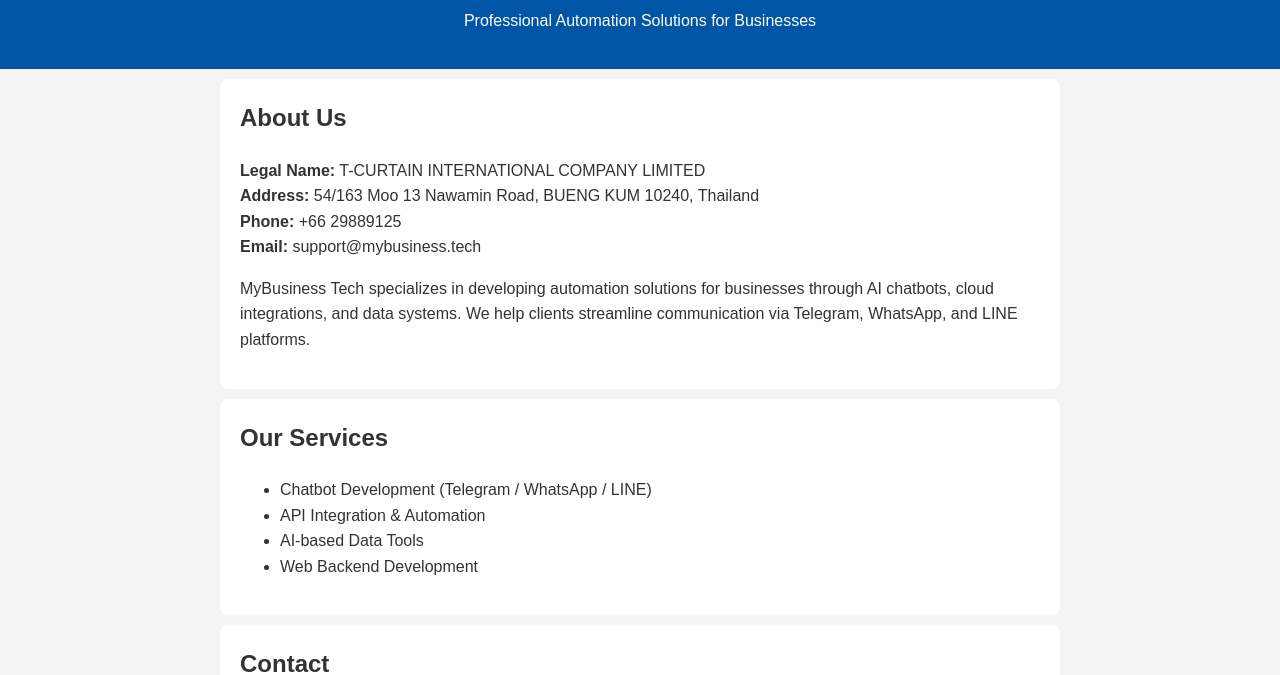
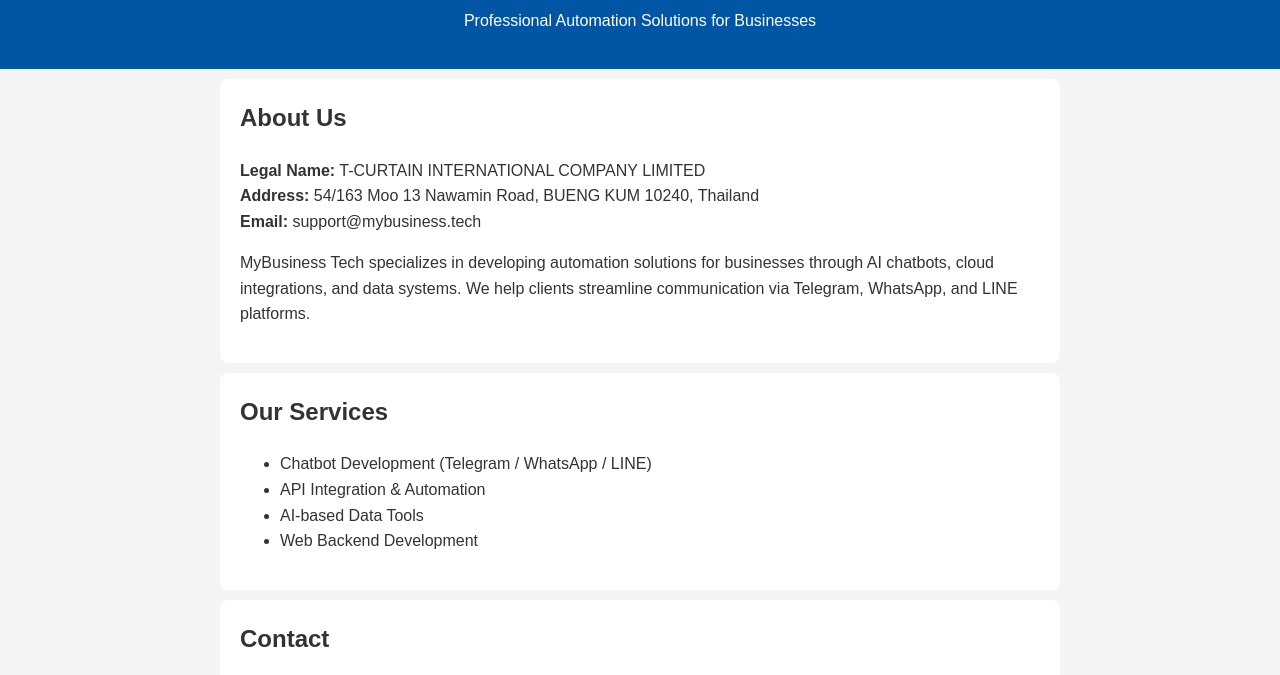
Before and after one commit to tcbkk/site, a plain HTML site: page index.html in a window 1280 px wide. Shown: the part 85-760 px from the top of the page. Drawn offline with Linux system fonts and the light colour scheme.

Commit message:
Update index.html

```diff
--- a/index.html
+++ b/index.html
@@ -17,7 +17,6 @@
         <p>
             <strong>Legal Name:</strong> T-CURTAIN INTERNATIONAL COMPANY LIMITED<br>
             <strong>Address:</strong> 54/163 Moo 13 Nawamin Road, BUENG KUM 10240, Thailand<br>
-            <strong>Phone:</strong> +66 29889125<br>
             <strong>Email:</strong> support@mybusiness.tech
         </p>
         <p>
```
